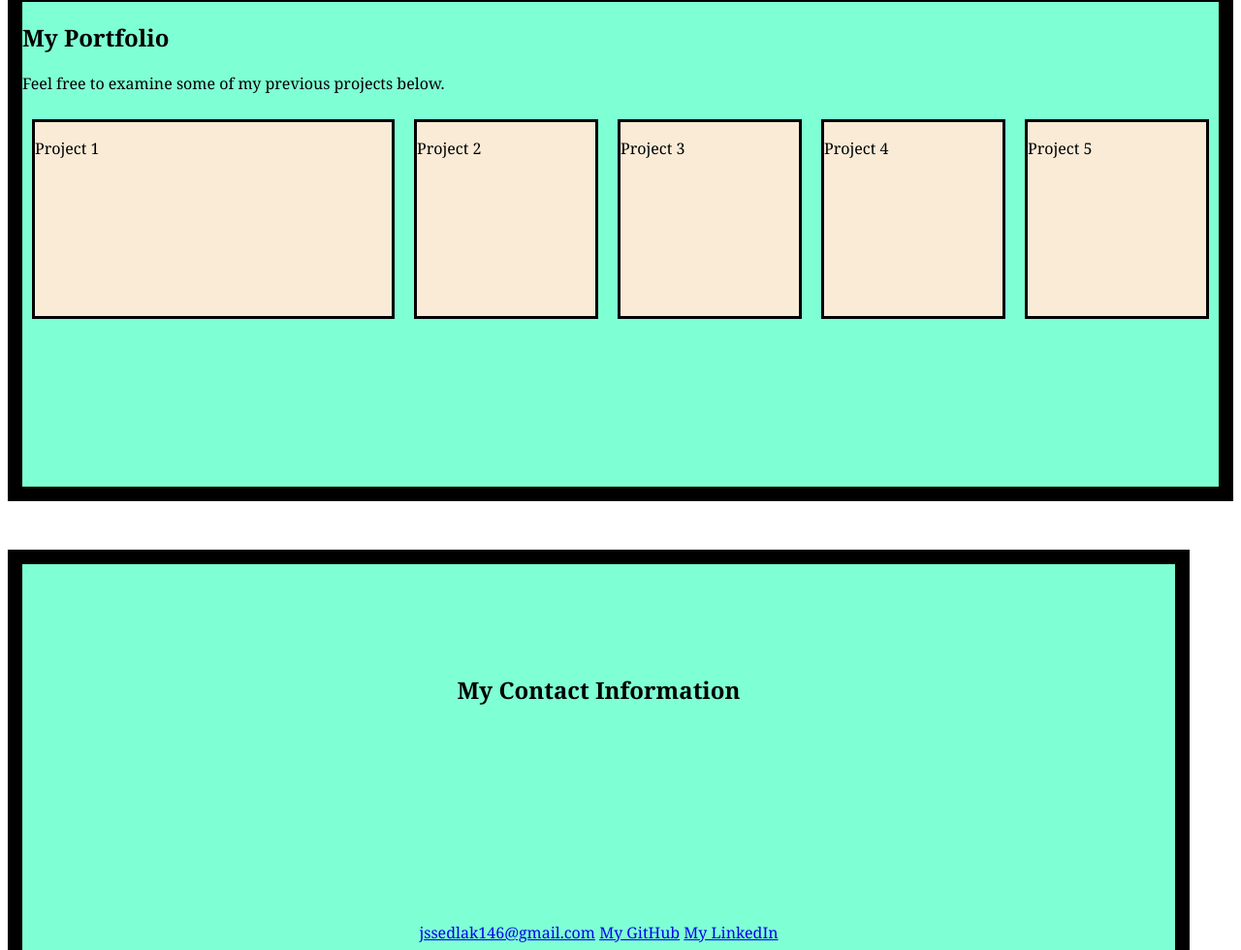
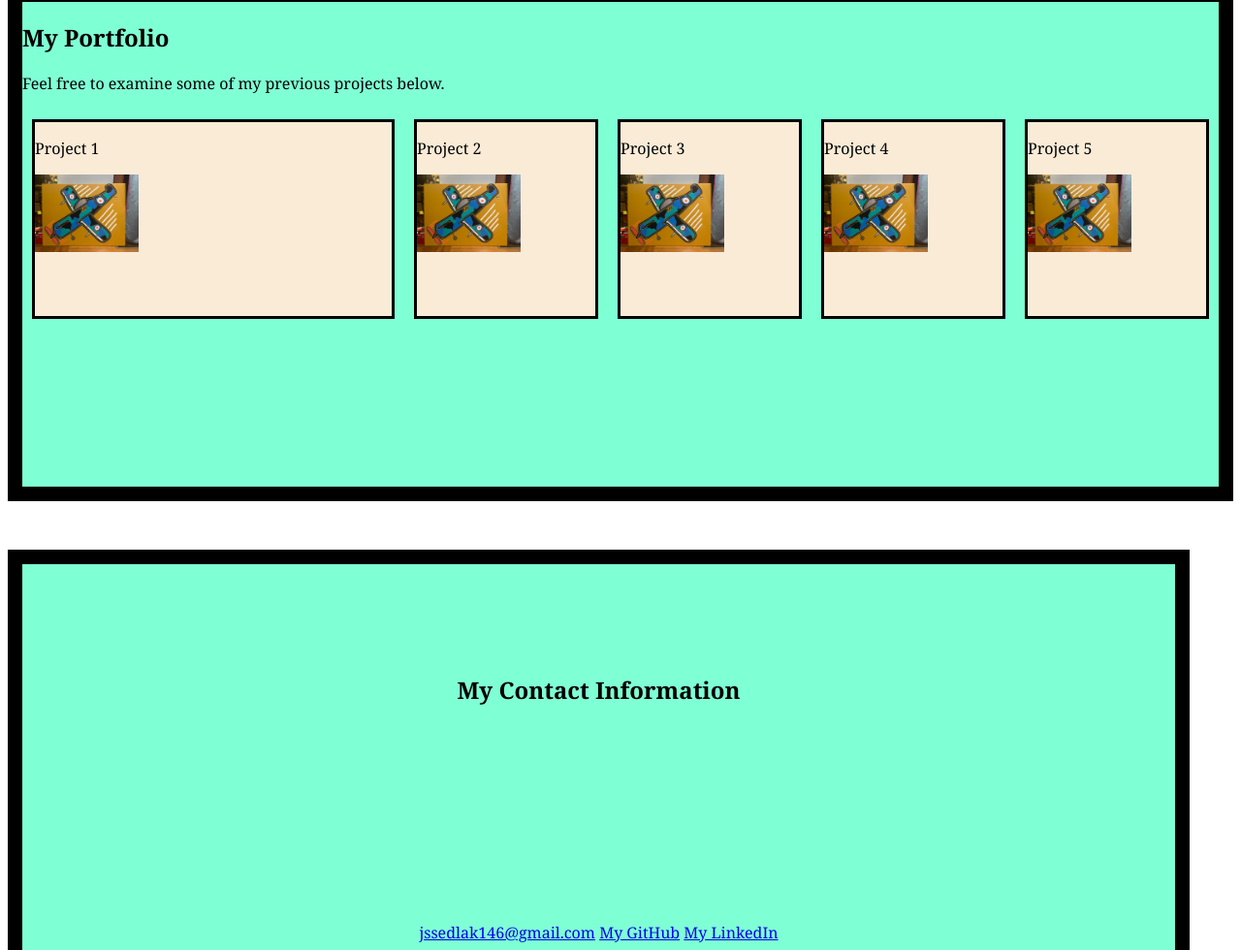
Before and after one commit to jsedlak146/sedlak-portfolio-two, a plain HTML site: page index.html in a window 1280 px wide. Shown: the part 1411-2391 px from the top of the page at 97% size. Drawn offline with Linux system fonts and the light colour scheme; files whose address does not match are found by name.

Commit message:
Readme, CSS fixed

```diff
--- a/assets/style.css
+++ b/assets/style.css
@@ -46,6 +46,8 @@ color: aliceblue;
 h1 {
     font-size:60px;
 }
+
+/*hero is large, and can flex*/
 
 .heroarea {
 display:flex;
@@ -123,3 +125,8 @@ justify-content: center;
 .flexbox5 {
     min-height:100px;
 }
+
+/*This is to format my placeholder pictures and keep them uniform */
+.placeholder {
+    max-block-size: 80px;
+}
--- a/index.html
+++ b/index.html
@@ -2,7 +2,7 @@
 <html lang="en">
 <head>
     <meta charset="UTF-8">
-    <title>Personal Portfolio Website</title>
+    <title>Sedlak Portfolio Website</title>
     <link rel="stylesheet" href="./assets/style.css">
 </head>
 <body>
@@ -47,18 +47,23 @@
         <div class="flexbox-container">
         <div class="flexbox-item flexbox1">
             <p>Project 1</p>
+            <img src="/Users/joeysedlak/Desktop/homework/sedlak-portfolio-two/assets/1819B700-6728-4DA6-A128-ACF5A3EC7544_1_105_c.jpeg" alt="Picture" class="placeholder" />
         </div>
         <div class="flexbox-item flexbox2">
             <p>Project 2</p>
+            <img src="/Users/joeysedlak/Desktop/homework/sedlak-portfolio-two/assets/1819B700-6728-4DA6-A128-ACF5A3EC7544_1_105_c.jpeg" alt="Picture" class="placeholder" />
         </div>
         <div class="flexbox-item flexbox3">
             <p>Project 3</p>
+            <img src="/Users/joeysedlak/Desktop/homework/sedlak-portfolio-two/assets/1819B700-6728-4DA6-A128-ACF5A3EC7544_1_105_c.jpeg" alt="Picture" class="placeholder" />
         </div>
         <div class="flexbox-item flexbox4">
             <p>Project 4</p>
+            <img src="/Users/joeysedlak/Desktop/homework/sedlak-portfolio-two/assets/1819B700-6728-4DA6-A128-ACF5A3EC7544_1_105_c.jpeg" alt="Picture" class="placeholder" />
         </div>
         <div class="flexbox-item flexbox5">
             <p>Project 5</p>
+            <img src="/Users/joeysedlak/Desktop/homework/sedlak-portfolio-two/assets/1819B700-6728-4DA6-A128-ACF5A3EC7544_1_105_c.jpeg" alt="Picture" class="placeholder" />
         </div>
     </div>
 
```
Also changed, not shown: assets/1819B700-6728-4DA6-A128-ACF5A3EC7544_1_105_c.jpeg (added), 1 other file.
